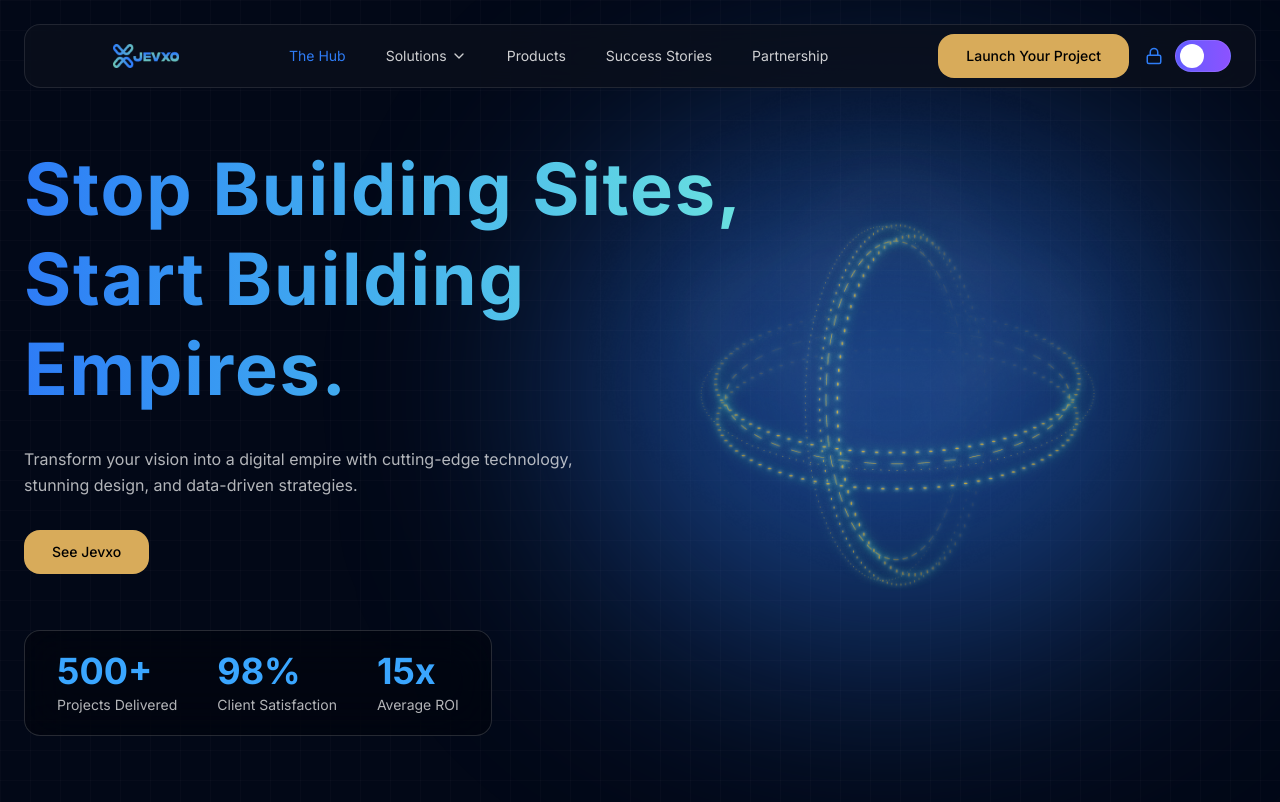
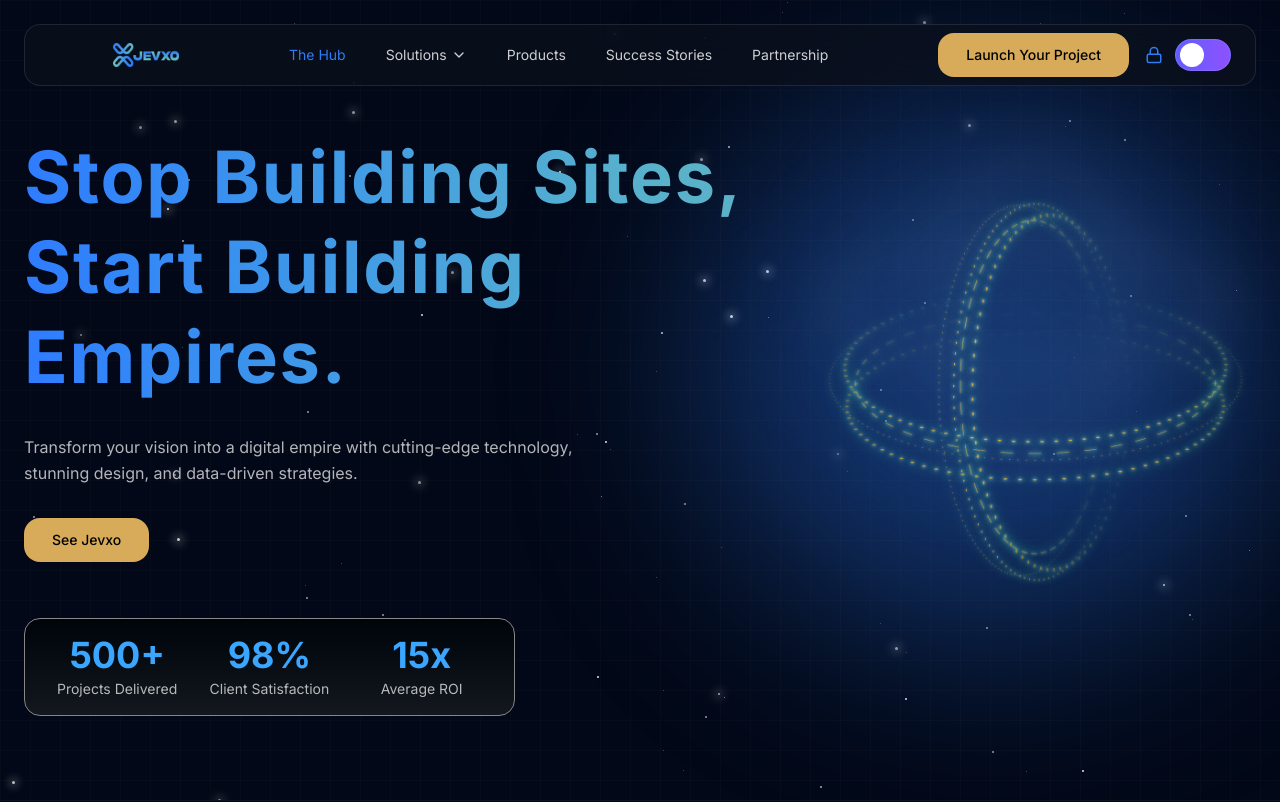
Before and after one commit to dev-golamrabbi-222005-mern/Jevxo_Client, a React (Vite) app: page / in a window 1280 px wide. Shown: the top 802 px of the page. Built offline with nearby package versions, Linux system fonts and the light colour scheme; the HTML template or start-up script is replaced by a standard one.

Commit message:
[MODIFIED]: Navbar and Hero section Polished

```diff
--- a/src/components/layout/Navbar.jsx
+++ b/src/components/layout/Navbar.jsx
@@ -20,7 +20,7 @@ const Navbar = () => {
       <div className="max-w-7xl mx-auto px-4 md:px-6 pt-6">
         <nav
           className="
-            h-16
+            h-auto
             rounded-2xl
             border
             border-white/10
@@ -30,6 +30,8 @@ const Navbar = () => {
             items-center
             justify-between
             px-6
+            py-3
+            md:py-2
             relative
           "
         >
--- a/src/sections/Hero.jsx
+++ b/src/sections/Hero.jsx
@@ -1,17 +1,68 @@
+import { useMemo } from "react";
 import heroOrbit from "../assets/hero-orbit.png";
 import PrimaryButton from "../components/shared/PrimaryButton";
 
+const StatCard = ({ value, label }) => {
+  return (
+    <div className="text-center">
+      <h3 className="text-2xl sm:text-4xl font-bold text-[#3AA6FF]">{value}</h3>
+      <p className="mt-1 text-[11px] sm:text-sm text-white/70 whitespace-nowrap">
+        {label}
+      </p>
+    </div>
+  );
+};
+
 const Hero = () => {
+  const stars = useMemo(() => {
+    return Array.from({ length: 100 }).map((_, i) => {
+      const random = Math.random();
+      const size =
+        random > 0.85
+          ? "w-[3px] h-[3px]"
+          : random > 0.4
+            ? "w-[2px] h-[2px]"
+            : "w-[1px] h-[1px]";
+      const opacity =
+        random > 0.7
+          ? "opacity-90"
+          : random > 0.3
+            ? "opacity-60"
+            : "opacity-30";
+
+      return {
+        id: i,
+        top: `${Math.random() * 100}%`,
+        left: `${Math.random() * 100}%`,
+        className: `absolute bg-white rounded-full ${size} ${opacity} ${
+          random > 0.8 ? "shadow-[0_0_10px_2px_rgba(255,255,255,0.6)]" : ""
+        } ${random > 0.75 ? "animate-pulse" : ""}`,
+        delay: `${Math.random() * 4}s`,
+        duration: `${2 + Math.random() * 4}s`,
+      };
+    });
+  }, []);
+
+  const statsData = [
+    { id: 1, value: "500+", label: "Projects Delivered" },
+    { id: 2, value: "98%", label: "Client Satisfaction" },
+    { id: 3, value: "15x", label: "Average ROI" },
+  ];
+
   return (
     <section
       className="
         relative
         min-h-screen
+        w-full
         overflow-hidden
         bg-[#020817]
+        flex
+        items-start       /* CHANGED: Align to top on mobile instead of center */
+        md:items-center   /* CHANGED: Re-center content on tablet and desktop */
       "
     >
-      {/* GRID BACKGROUND - Opacity increased */}
+      {/* GRID BACKGROUND */}
       <div
         className="
           absolute
@@ -19,32 +70,83 @@ const Hero = () => {
           opacity-50
           [background-image:linear-gradient(rgba(255,255,255,0.04)_1px,transparent_1px),linear-gradient(to_right,rgba(255,255,255,0.04)_1px,transparent_1px)]
           [background-size:30px_30px]
+          pointer-events-none
         "
       />
 
-      {/*
-        RIGHT SIDE IMAGE & GLOW
-      */}
+      {/* DYNAMIC GLOWING STARS LAYER */}
+      <div className="absolute inset-0 pointer-events-none overflow-hidden z-0">
+        {stars.map((star) => (
+          <div
+            key={star.id}
+            className={star.className}
+            style={{
+              top: star.top,
+              left: star.left,
+              animationDelay: star.delay,
+              animationDuration: star.duration,
+            }}
+          />
+        ))}
+      </div>
+
+      {/* CONTENT LAYOUT CONTAINER */}
+      <div
+        className="
+          relative
+          z-10
+          w-full
+          max-w-7xl
+          mx-auto
+          px-4
+          md:px-6
+          pt-28            /* CHANGED: Added generous safe-gap top padding for mobile navbar clearance */
+          pb-12
+          md:pt-32         /* Keeps your desktop top-spacing proportional */
+          md:pb-20
+        "
+      >
         <div
           className="
             absolute
-          lg:right-64
-          translate-x-1/4
+            -translate-y-1/2
             pointer-events-none
             select-none
             z-0
+            left-1/2
+            top-1/2
+            -translate-x-1/2
+            w-[130%]
+            max-w-md
+            opacity-30
+            md:left-auto
+            md:right-20
+            md:top-5/9
+            md:translate-x-1/4
+            md:w-[70%]
+            md:max-w-xl
+            md:opacity-60
+            lg:w-[55%]
+            lg:right-28
+            lg:top-3/8
+            lg:max-w-2xl
+            lg:opacity-100
+            xl:max-w-3xl
+            transition-all
+            duration-500
           "
         >
           {/* Dedicated Glow behind the Orbit Image */}
           <div
             className="
               absolute
-            top-36
-            left-16
+              top-32
               inset-0
-            scale-100
-            bg-[#2E7CF6]/50
-            blur-[120px]
+              m-auto
+              w-4/5
+              h-4/5
+              bg-[#2E7CF6]/40
+              blur-[100px]
               rounded-full
             "
           />
@@ -52,59 +154,40 @@ const Hero = () => {
           <img
             src={heroOrbit}
             alt="Hero Orbit"
-          className="
-            relative
-            z-10
-            max-w-xl
-            lg:max-w-2xl
-            h-auto
-          "
+            className="relative w-full h-auto z-10 select-none"
           />
         </div>
 
-      {/* CONTENT */}
-      <div
-        className="
-          relative
-          z-10
-          max-w-7xl
-          mx-auto
-          px-4
-          md:px-6
-          pt-36
-          pb-20
-        "
-      >
-        {/*
-          Flex container handles layout.
-          Image is removed from here to be absolutely positioned relative to section.
-        */}
-        <div className="flex">
-          {/* LEFT SIDE - Restrict width to prevent H1 overlap with background image */}
-          <div className="w-full lg:max-w-3xl">
+        <div className="flex flex-col lg:flex-row items-center lg:items-start">
+          {/* LEFT SIDE CONTENT BOUNDS */}
+          <div className="w-full lg:max-w-[65%] xl:max-w-3xl text-left">
             <h1
               className="
                 text-4xl
-                md:text-6xl
+                md:text-5xl
                 lg:text-7xl
                 font-bold
-                leading-[1.25]
+                leading-[1.2]
+                md:leading-[1.25]
                 bg-gradient-to-r
-                from-[#2E7CF6]
-                to-[#6FE7DD]
+                from-[#2F7CFF]
+                to-[#67BEBC]
                 bg-clip-text
                 text-transparent
                 tracking-wide
               "
             >
-              Stop Building Sites, Start Building Empires.
+              Stop Building Sites,
+              <br className="hidden md:inline" /> Start Building Empires.
             </h1>
 
             <p
               className="
-                mt-8
+                mt-6
+                md:mt-8
                 text-white/70
-                text-base
+                text-sm
+                sm:text-base
                 max-w-xl
                 leading-relaxed
               "
@@ -115,38 +198,29 @@ const Hero = () => {
 
             <PrimaryButton className="mt-8">See Jevxo</PrimaryButton>
 
-            {/* STATS */}
+            {/* STATS RESPONSIVE GRID CONTAINER */}
             <div
               className="
-                mt-14
-                w-fit
+                mt-12
+                md:mt-14
+                w-full
+                sm:w-fit
                 rounded-2xl
                 border
-                border-white/15
-                bg-black/30
+                border-[#878787]
+                bg-linear-to-b from-[#01050A] to-[#14181E]
                 backdrop-blur-xl
-                px-8
-                py-5
-                flex
-                gap-10
+                p-4
+                md:px-8
+                grid
+                grid-cols-3
+                gap-4
+                sm:gap-8
               "
             >
-              <div>
-                <h3 className="text-4xl font-bold text-[#3AA6FF]">500+</h3>
-                <p className="text-white/70 text-sm mt-1">Projects Delivered</p>
-              </div>
-
-              <div>
-                <h3 className="text-4xl font-bold text-[#3AA6FF]">98%</h3>
-                <p className="text-white/70 text-sm mt-1">
-                  Client Satisfaction
-                </p>
-              </div>
-
-              <div>
-                <h3 className="text-4xl font-bold text-[#3AA6FF]">15x</h3>
-                <p className="text-white/70 text-sm mt-1">Average ROI</p>
-              </div>
+              {statsData.map((stat) => (
+                <StatCard key={stat.id} value={stat.value} label={stat.label} />
+              ))}
             </div>
           </div>
         </div>
```
Lines whose indentation alone changed are shown as unchanged.
